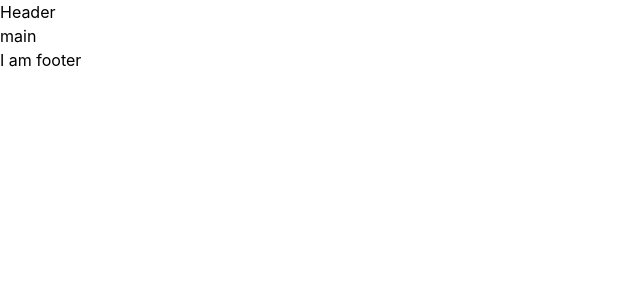
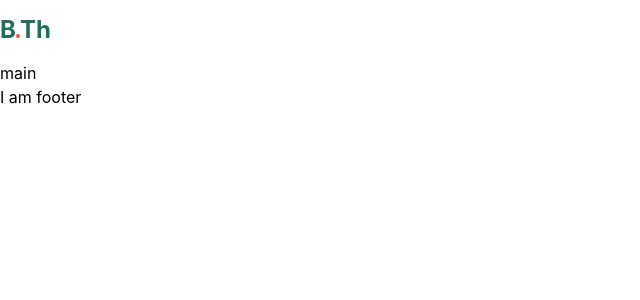
Before and after one commit to helciodev/react-test, a Next.js app: page / in a window 1280 px wide. Shown: the top 300 px of the page, without its empty margins (0-640 px from the left). Built offline with nearby package versions, Linux system fonts and the light colour scheme.

Commit message:
Add logo to header

```diff
--- a/components/Header.js
+++ b/components/Header.js
@@ -1,8 +1,13 @@
 import React from "react";
 import styled from "styled-components";
+import Logo from "./Logo";
 const HeaderElement = styled.header``;
 function Header() {
-  return <HeaderElement>Header</HeaderElement>;
+  return (
+    <HeaderElement>
+      <Logo />
+    </HeaderElement>
+  );
 }
 
 export default Header;
--- /dev/null
+++ b/components/Logo.js
@@ -0,0 +1,31 @@
+import React from "react";
+import styled from "styled-components";
+const ThLogo = styled.div`
+  h1 {
+    font-weight: 700;
+    color: var(--th-green);
+    font-size: 1.5rem;
+    line-height: 1.8rem;
+    display: flex;
+    align-items: baseline;
+
+    .red-dot {
+      background-color: var(--call-to-action);
+      height: 4px;
+      width: 4px;
+      border-radius: 50px;
+      color: transparent;
+    }
+  }
+`;
+function Logo() {
+  return (
+    <ThLogo>
+      <h1>
+        B<div className='red-dot'></div>Th
+      </h1>
+    </ThLogo>
+  );
+}
+
+export default Logo;
```
